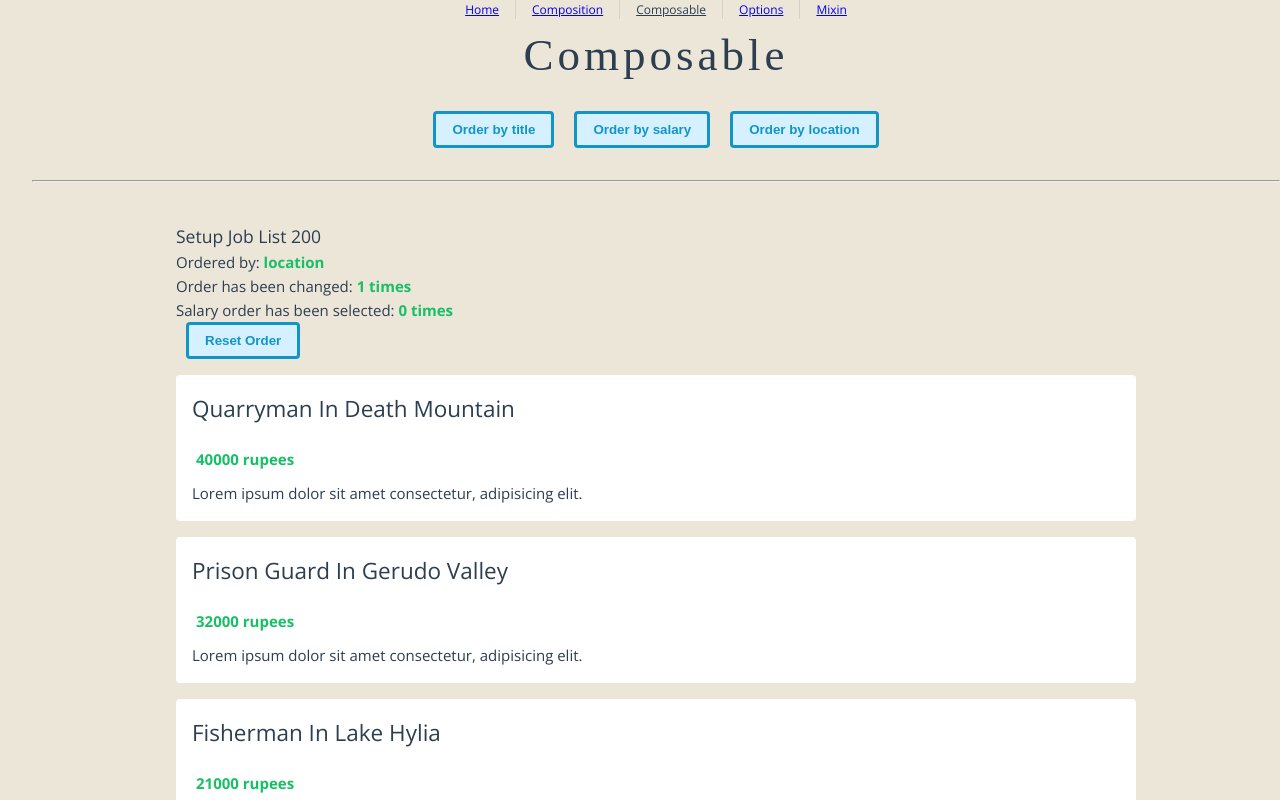
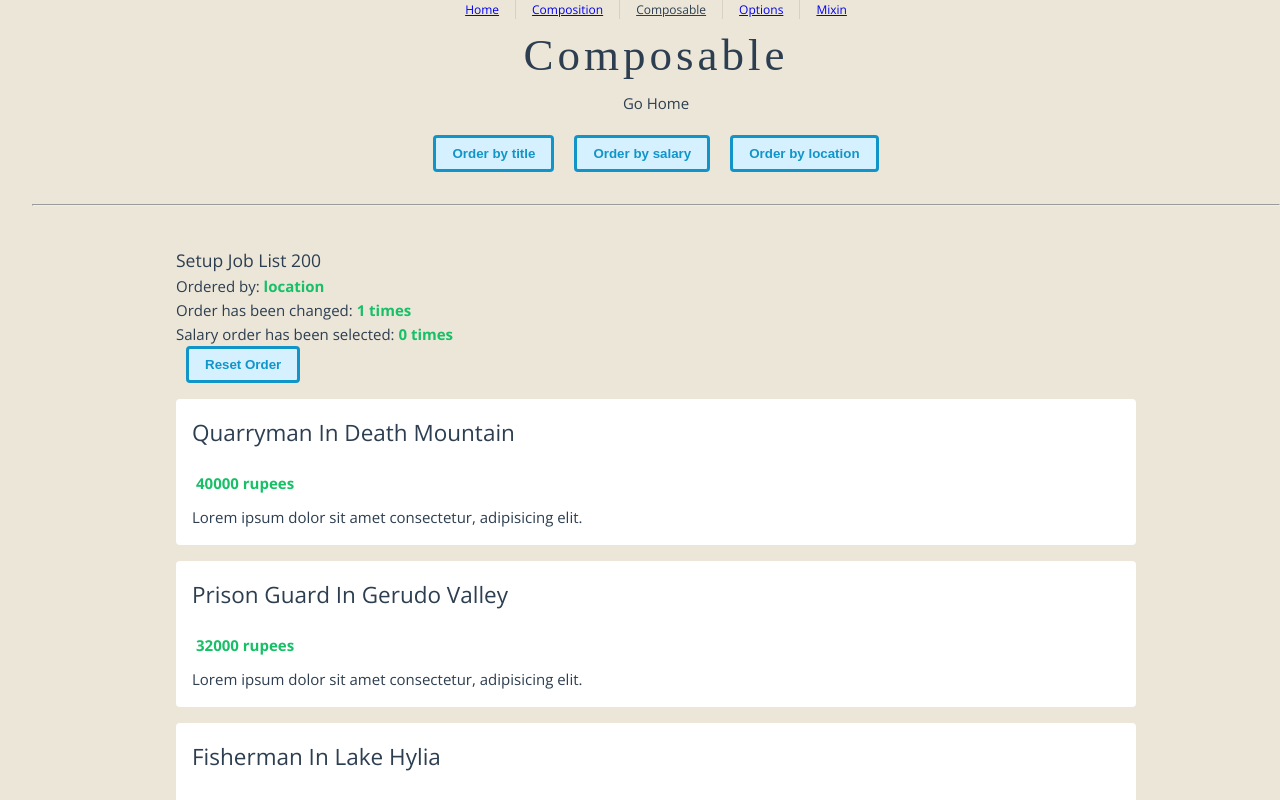
Before and after one commit to pscal4/composition, a Vue app: page /composable in a window 1280 px wide. Shown: the top 800 px of the page. Built offline with nearby package versions, Linux system fonts and the light colour scheme; a web font is replaced by a local one.

Commit message:
Add useRouter

```diff
--- a/src/views/ComposableView.vue
+++ b/src/views/ComposableView.vue
@@ -3,6 +3,7 @@ import { defineComponent } from 'vue';
 import JobListSetup from '@/components/JobListSetup.vue'
 import { useJobList } from '@/composables/useJobList';
 import { JobSortOrder } from '@/models/JobSortOrder';
+import { useRouter } from 'vue-router';
 
 export default defineComponent({
     name: 'ComposableView',
@@ -13,8 +14,14 @@ export default defineComponent({
             initialOrder: JobSortOrder.Location,
         });
 
+        const router = useRouter();
+
         const onHandleSortClick = (sortOrder: string) => {
             jobSortOrder.value = sortOrder as JobSortOrder;
+        }
+
+        function goHome() : void {
+            router.push({ name : 'home'});
         }
 
         return {
@@ -23,6 +30,7 @@ export default defineComponent({
             allowReset,
             onHandleSortClick,
             onResetOrder,
+            goHome,
         }
     }
 });
@@ -34,6 +42,7 @@ export default defineComponent({
             <div class="title">
                 <h1>Composable</h1>
             </div>
+            <p style="cursor: pointer;" @click="goHome">Go Home</p>
             <div class="order">
                 <button @click="onHandleSortClick('title')">Order by title</button>
                 <button @click="onHandleSortClick('salary')">Order by salary</button>
```
Also changed, not shown: src/composables/useJobList.ts (line endings or trailing spaces).
